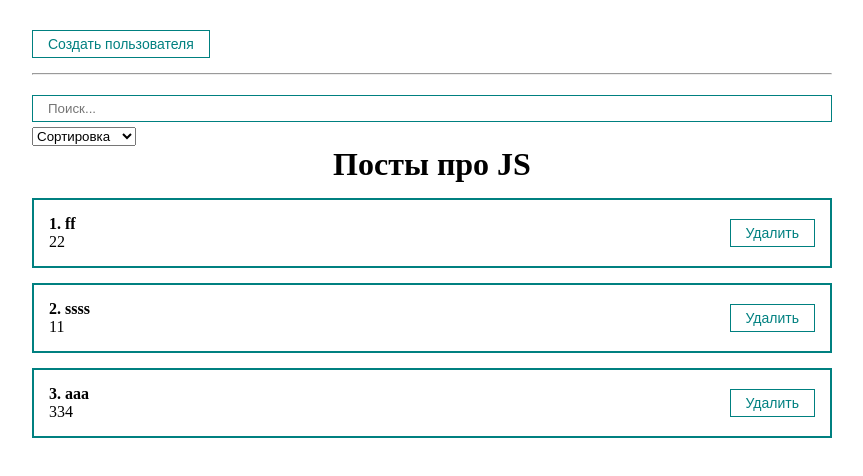
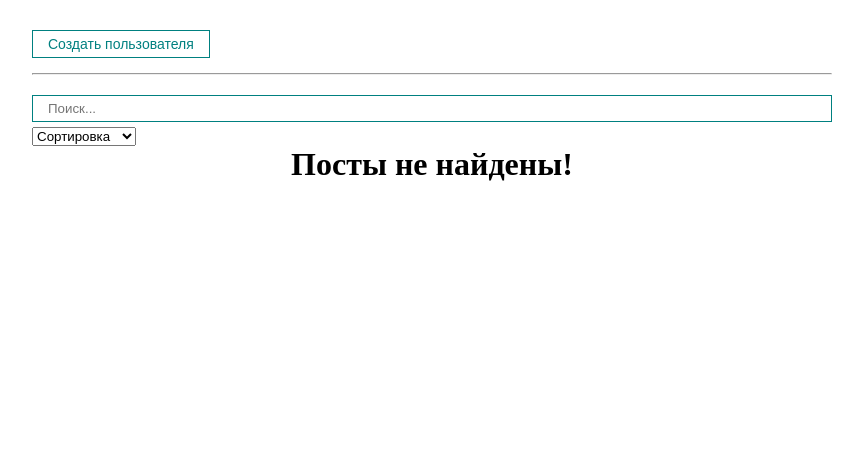
Before and after one commit to Idistaviso/work-bot-react, a React (Create React App) app: page / in a window 1280 px wide. Shown: the top 476 px of the page, without its empty margins (208-1071 px from the left). Built offline with nearby package versions, Linux system fonts and the light colour scheme.

Commit message:
Hooks 1:36:20

```diff
--- a/src/App.js
+++ b/src/App.js
@@ -11,27 +11,14 @@
 import MySelect from "./components/UI/select/MySelect";
 import PostFilter from "./components/PostFilter";
 import MyModal from "./components/UI/MyModal/MyModal";
+import {usePosts} from "./hooks/usePosts";
 
 function App() {
 
-    const [posts, setPosts] = useState([
-        {id: 1, title: 'ff', body: '22'},
-        {id: 2, title: 'ssss', body: '11'},
-        {id: 3, title: 'aaa', body: '334'}
-    ])
+    const [posts, setPosts] = useState([])
     const [filter, setFilter] = useState({sort: '', query: ''})
     const [modal, setModal] = useState(false);
-
-    const sortedPosts = useMemo(() => {
-        if (filter.sort) {
-            return [...posts].sort((a, b) => a[filter.sort].localeCompare(b[filter.sort]))
-        }
-        return posts;
-    }, [filter.sort, posts])
-
-    const sortedAndSearchedPosts = useMemo(() => {
-        return sortedPosts.filter(post => post.title.toLowerCase().includes(filter.query.toLowerCase()))
-    }, [filter.query, sortedPosts])
+    const sortedAndSearchedPosts=usePosts(posts,filter.sort, filter.query);
 
     const createPost = (newPost) => {
         setPosts([...posts, newPost])
--- /dev/null
+++ b/src/hooks/usePosts.js
@@ -0,0 +1,20 @@
+import {useMemo} from "react";
+
+export const useSortedPosts = (posts, sort) => {
+    const sortedPosts = useMemo(() => {
+        if (sort) {
+            return [...posts].sort((a, b) => a[sort].localeCompare(b[sort]))
+        }
+        return posts;
+    }, [sort, posts])
+    return sortedPosts;
+}
+
+export const usePosts = (posts, sort, query) => {
+    const sortedPosts = useSortedPosts(posts, sort);
+    const sortedAndSearchedPosts = useMemo(() => {
+        return sortedPosts.filter(post => post.title.toLowerCase().includes(query.toLowerCase()))
+    }, [query, sortedPosts])
+
+    return sortedAndSearchedPosts;
+}
```
